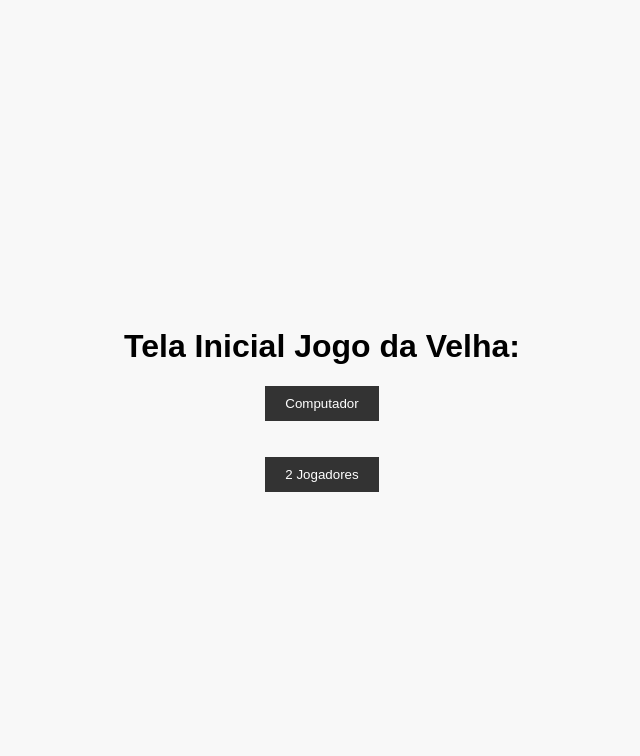
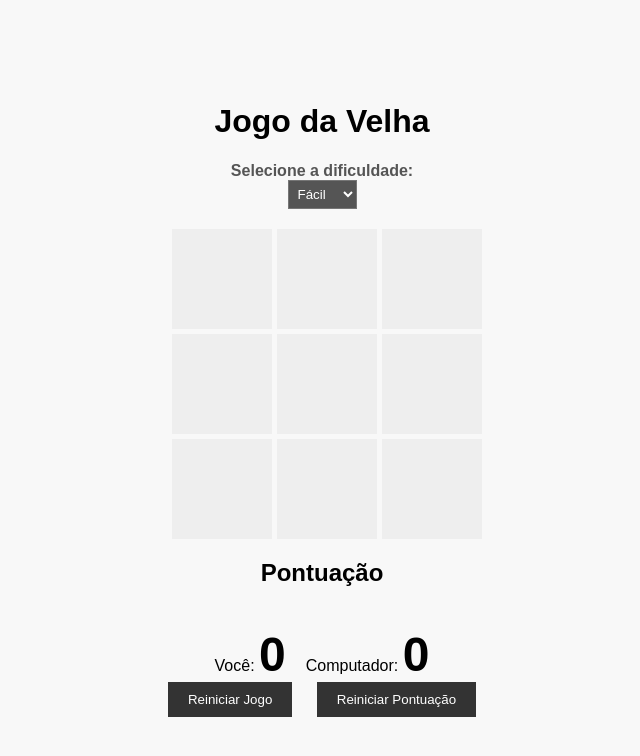
Before and after one commit to RanyelleF/Jogo-da-Velha, a plain HTML site: page index.html in a window 1280 px wide. Shown: the whole page, without its empty margins (318-958 px from the left). Drawn offline with Linux system fonts and the light colour scheme.

Commit message:
Add files via upload

```diff
--- a/index.html
+++ b/index.html
@@ -1,22 +1,43 @@
 <!DOCTYPE html>
 <html>
 <head>
-    <title>Tela Inicial</title>
+    <title>Jogo da Velha</title>
     <link rel="stylesheet" href="style.css">
 </head>
 <body>
-    <h1>Tela Inicial Jogo da Velha:</h1>
-    <button onclick="irParaPagina1()">Computador</button><br><br>
-    <button onclick="irParaPagina2()">2 Jogadores</button>
+    <h1>Jogo da Velha</h1>
+    <label for="dificuldade">Selecione a dificuldade:</label>
+    <select name="dificuldade" id="dificuldade">
+        <option value="facil">Fácil</option>
+        <option value="medio">Médio</option>
+        <option value="dificil">Difícil</option>
+    </select>
+    <div id="game-board">
+        <div class="cell" id="cell-1"></div>
+        <div class="cell" id="cell-2"></div>
+        <div class="cell" id="cell-3"></div>
+        <div class="cell" id="cell-4"></div>
+        <div class="cell" id="cell-5"></div>
+        <div class="cell" id="cell-6"></div>
+        <div class="cell" id="cell-7"></div>
+        <div class="cell" id="cell-8"></div>
+        <div class="cell" id="cell-9"></div>
+    </div>
+    <div id="alert" class="alert" style="display: none;">
+        <span id="alert-text"></span>
+        <button id="continue-button" style="display: none;">Continuar</button>
+    </div>
 
-    <script>
-        function irParaPagina1() {
-            window.location.href = "/jogoc.html"; // Redireciona para a página 1
-        }
+    <center> <h2>Pontuação</h2></center>
+    <div id="score-board">
+        <span>Você: <span id="player-score">0</span></span>
+        <span>Computador: <span id="computer-score">0</span></span>
+    </div>
+    <div id="button">
+        <button onclick="resetGame()">Reiniciar Jogo</button>
+        <button onclick="resetScore()">Reiniciar Pontuação</button>
+    </div>
 
-        function irParaPagina2() {
-            window.location.href = "/jogop.html"; // Redireciona para a página 2
-        }
-    </script>
+    <script src="script.js"></script>
 </body>
 </html>
```
